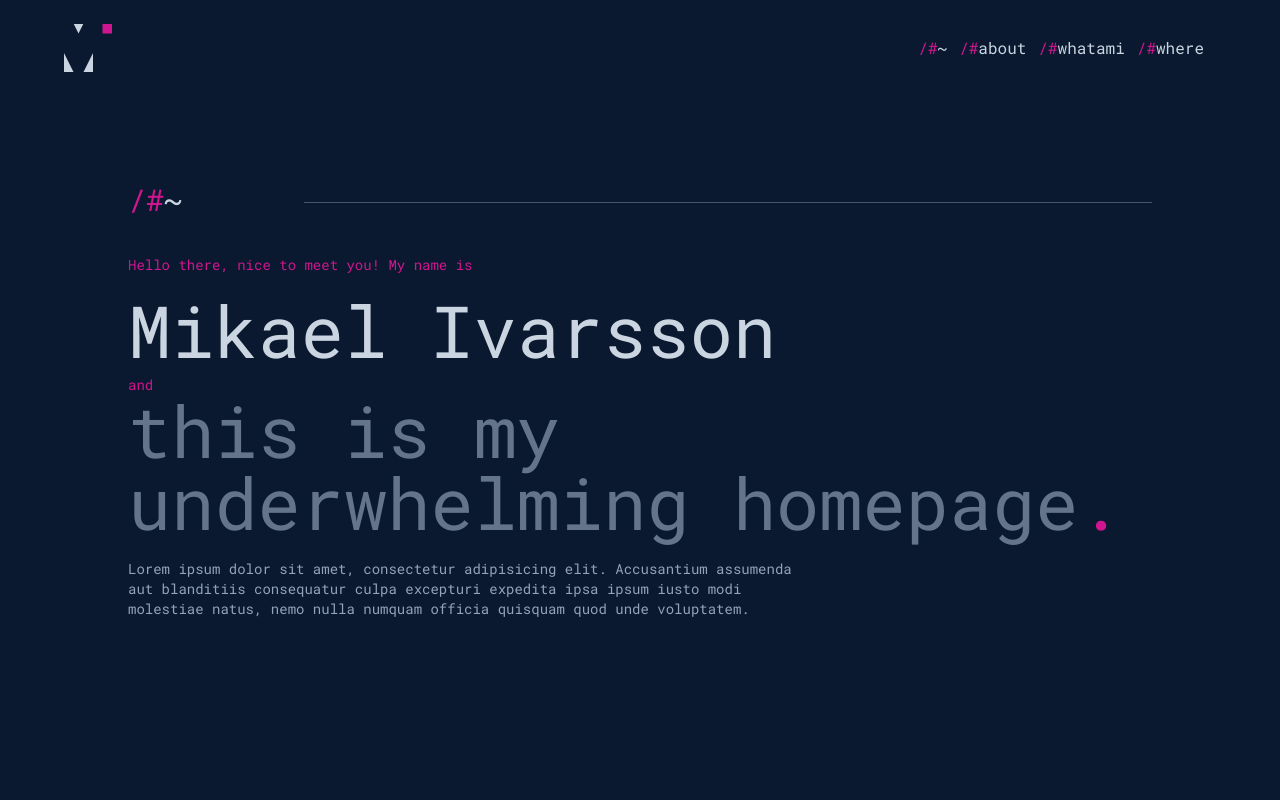
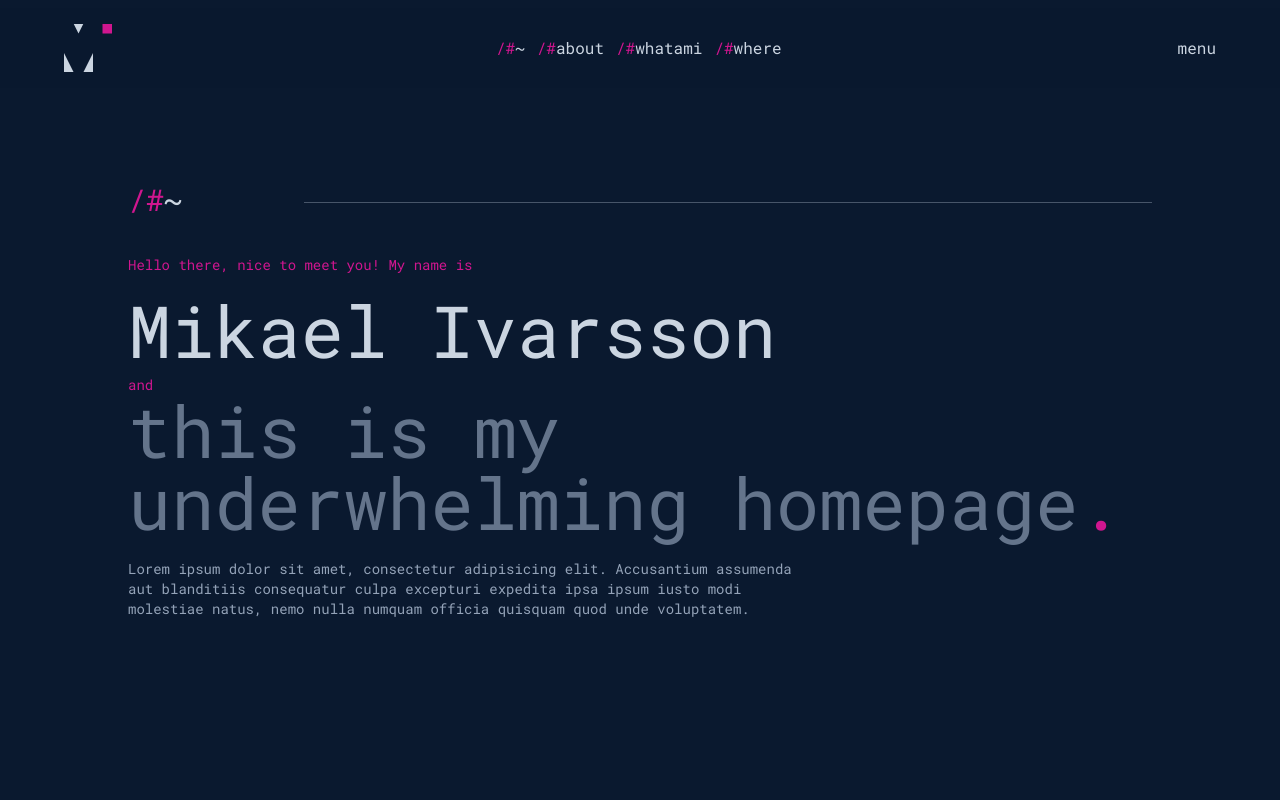
Before and after one commit to mikiva/mikivase-frontend, a React (Create React App) app: page / in a window 1280 px wide. Shown: the top 800 px of the page. Built offline with nearby package versions, Linux system fonts and the light colour scheme.

Commit message:
topnav different if scroll top

```diff
--- a/src/TopNav.js
+++ b/src/TopNav.js
@@ -4,11 +4,10 @@ import FadeInScrollTransition from "./FadeInScrollTransition";
 import TopNavLogo from "./TopNavLogo";
 import {useEffect, useState} from "react";
 import TopNavLinks from "./TopNavLinks";
-import {logDOM} from "@testing-library/react";
 
 function TopNav() {
     const TOP_OFFSET = 45;
-    const [show, setShow] = useState(true);
+    const [showTop, setShowTop] = useState(true);
     const [isTop, setIsTop] = useState(window.scrollY < TOP_OFFSET);
     const [prevPos, setPrevPos] = useState(0);
 
@@ -17,31 +16,33 @@ function TopNav() {
     function handleScroll() {
         const currentPos = window.scrollY;
         if (currentPos < prevPos) {
-            setShow(true)
-        } else setShow(false)
+            setShowTop(true)
+        } else setShowTop(false)
         setIsTop(currentPos < TOP_OFFSET);
-        setPrevPos(currentPos <= 0 ? 0 : currentPos);
+        const toPrevPos = currentPos <= 0 ? 0 : currentPos
+        setPrevPos(toPrevPos);
     }
 
     function handleHashChange() {
-        console.log("hashchange")
         setShowMenu(false);
 
     }
 
     useEffect(() => {
-        window.addEventListener("scroll", handleScroll, false);
-        window.addEventListener("hashChange", handleHashChange, false);
+        window.addEventListener("scroll", handleScroll);
+        window.addEventListener("hashChange", handleHashChange);
+
+        return () => {
+            window.removeEventListener("hashChange", handleHashChange);
+            window.removeEventListener("scroll", handleScroll);
+
+        }
     });
-
-    useEffect(() => {
-
-    }, [showMenu])
 
 
     return (
         <header
-            className={`${isTop ? "shadow-none top-2" : ""}  ${show ? "top-0 backdrop-blur bg-darkblue/75" : "-top-20"} bg-darkblue shadow-2xl transition-all flex box-border fixed left-0 h-20 w-full justify-between items-center z-10 px-6 md:px-16`}>
+            className={`${!showTop && !isTop ? "-top-20": ""}${showTop ^ isTop ? "top-0 backdrop-blur bg-darkblue/75" : ""} bg-darkblue transition-all flex box-border fixed left-0 h-20 w-full justify-between items-center z-10 px-6 md:px-16 ${isTop ? "shadow-none top-2" : "shadow-2xl "}  `}>
             <nav className="flex flex-1 justify-between items-center h-full">
                 <div>
                     <FadeInScrollTransition timeout={100} reversed>
@@ -56,12 +57,13 @@ function TopNav() {
                 <div className="hidden md:flex gap-3 pr-3">
                     <TopNavLinks/>
                 </div>
-                <div className="md:hidden">
+                <div className="md:hiddengi">
                     <button onClick={() => setShowMenu(true)}>menu</button>
 
                     <aside
                         className={`w-[min(60vw,350px)] transition-all flex flex-col gap-4 text-2xl justify-center items-center h-screen top-0 bottom-0 right-0 fixed bg-slate-900 shadow-xl ${showMenu ? "" : "right-[-100%]"} `}>
-                        <button onClick={() => setShowMenu(false)} className="text-7xl absolute top-4 right-10">&times;</button>
+                        <button onClick={() => setShowMenu(false)}
+                                className="text-7xl absolute top-4 right-10">&times;</button>
                         <TopNavLinks onClick={() => setShowMenu(false)}/>
                     </aside>
 
```
